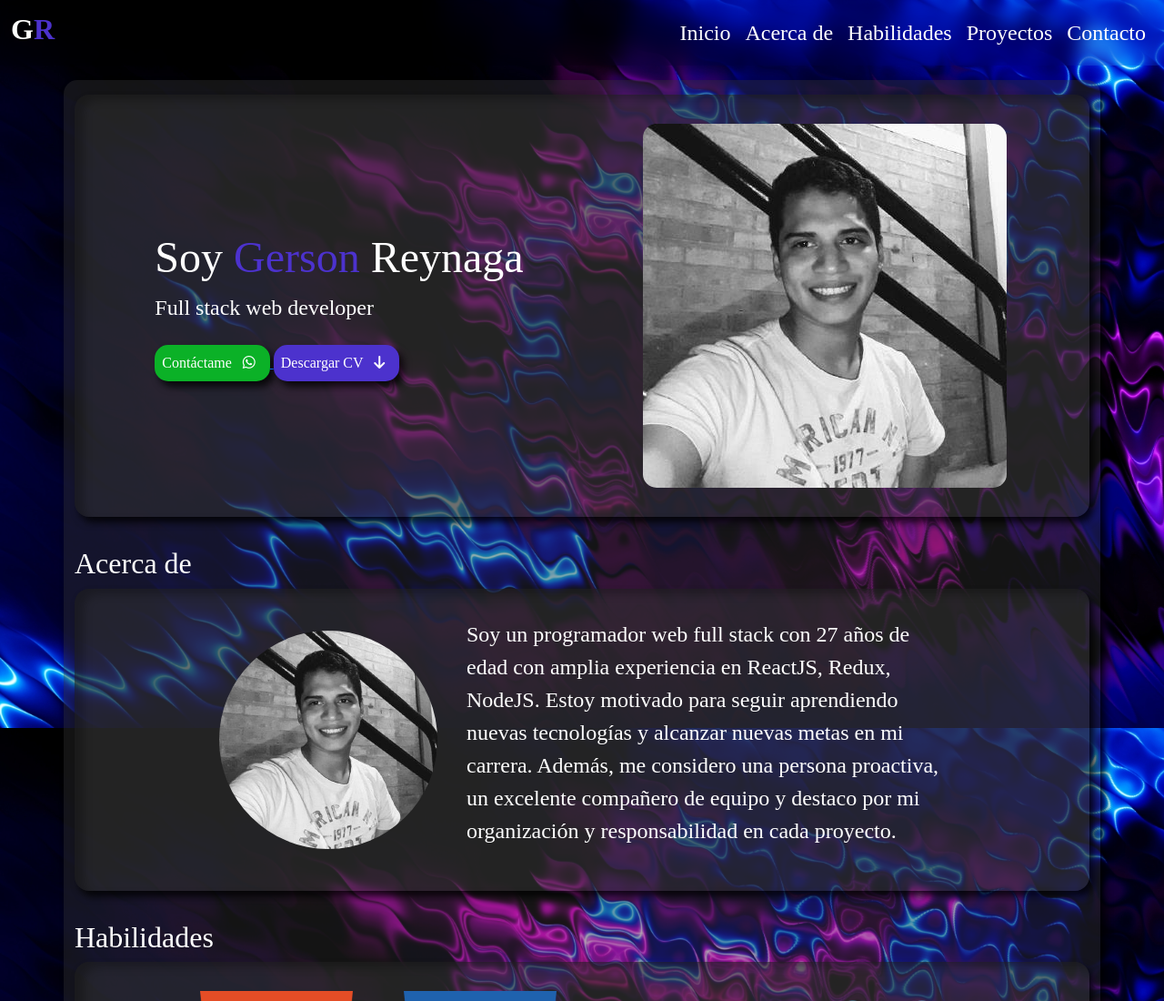
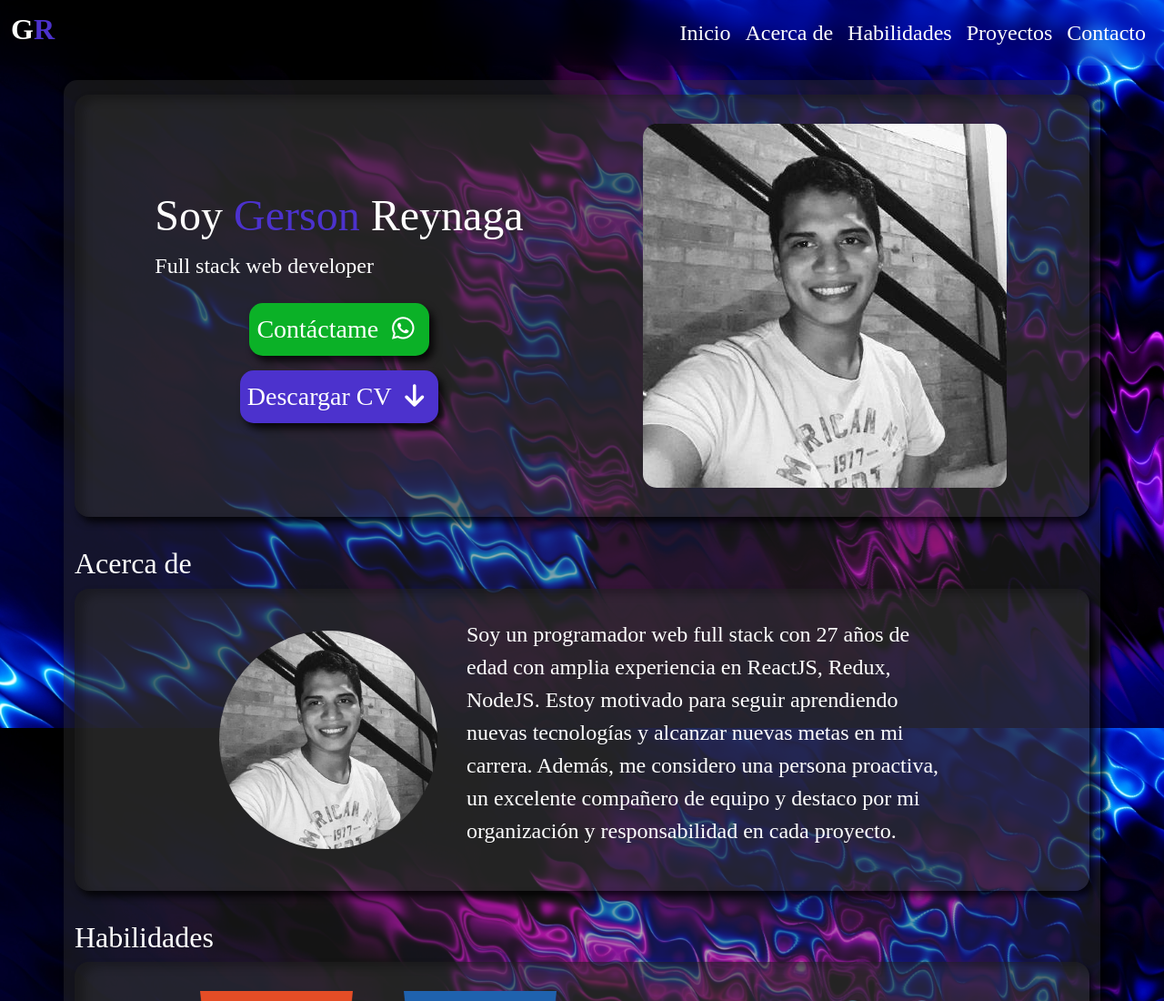
Before and after one commit to G-Reynaga/Portfolio, a plain HTML site: page index.html in a window 1280 px wide. Shown: the top 1100 px of the page at 91% size. Drawn offline with nearby package versions, Linux system fonts and the light colour scheme; a web font is replaced by a local one.

Commit message:
actualizacion

```diff
--- a/index.html
+++ b/index.html
@@ -70,18 +70,22 @@
             <p class="typing-animation">Full stack web developer</p>
           </div>
           <div>
+            <div class="mb-3 d-flex justify-content-center">
               <a href="https://wa.me/51977177849" target="_blank">
-              <button id="whatsapp">
+                <button class="fs-3" id="whatsapp">
                   Contáctame
                   <span><i class="fab fa-whatsapp"></i></span>
                 </button>
               </a>
+            </div>
+            <div class="d-flex justify-content-center">
               <a href="Curriculum Desarrollador (1).pdf" download="GR-CV.pdf">
-              <button>
+                <button class="fs-3">
                   Descargar CV
                   <span><i class="fa-solid fa-arrow-down"></i></span>
                 </button>
               </a>
+            </div>
           </div>
         </div>
         <img src="./images/YO.jpg" alt="Yo" />
```
Lines whose indentation alone changed are shown as unchanged.
